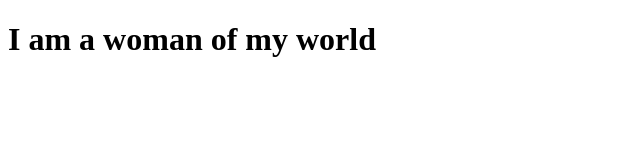
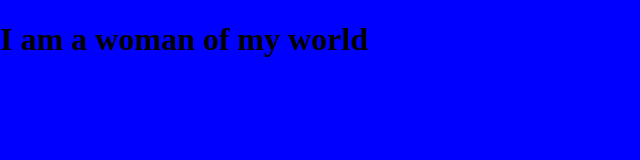
Before and after one commit to Ojcee/Practice, a plain HTML site: page index.html in a window 1280 px wide. Shown: the whole page, without its empty margins (0-640 px from the left). Drawn offline with Linux system fonts and the light colour scheme.

Commit message:
second commit

```diff
--- a/index.html
+++ b/index.html
@@ -4,6 +4,7 @@
     <meta charset="UTF-8">
     <meta http-equiv="X-UA-Compatible" content="IE=edge">
     <meta name="viewport" content="width=device-width, initial-scale=1.0">
+    <link rel="stylesheet" href="oj.css">
     <title>Ojcee</title>
 </head>
 <body>
--- /dev/null
+++ b/oj.css
@@ -0,0 +1,5 @@
+body {
+    margin: auto;
+    padding: 0rem;
+    background-color: blue;
+}
```
